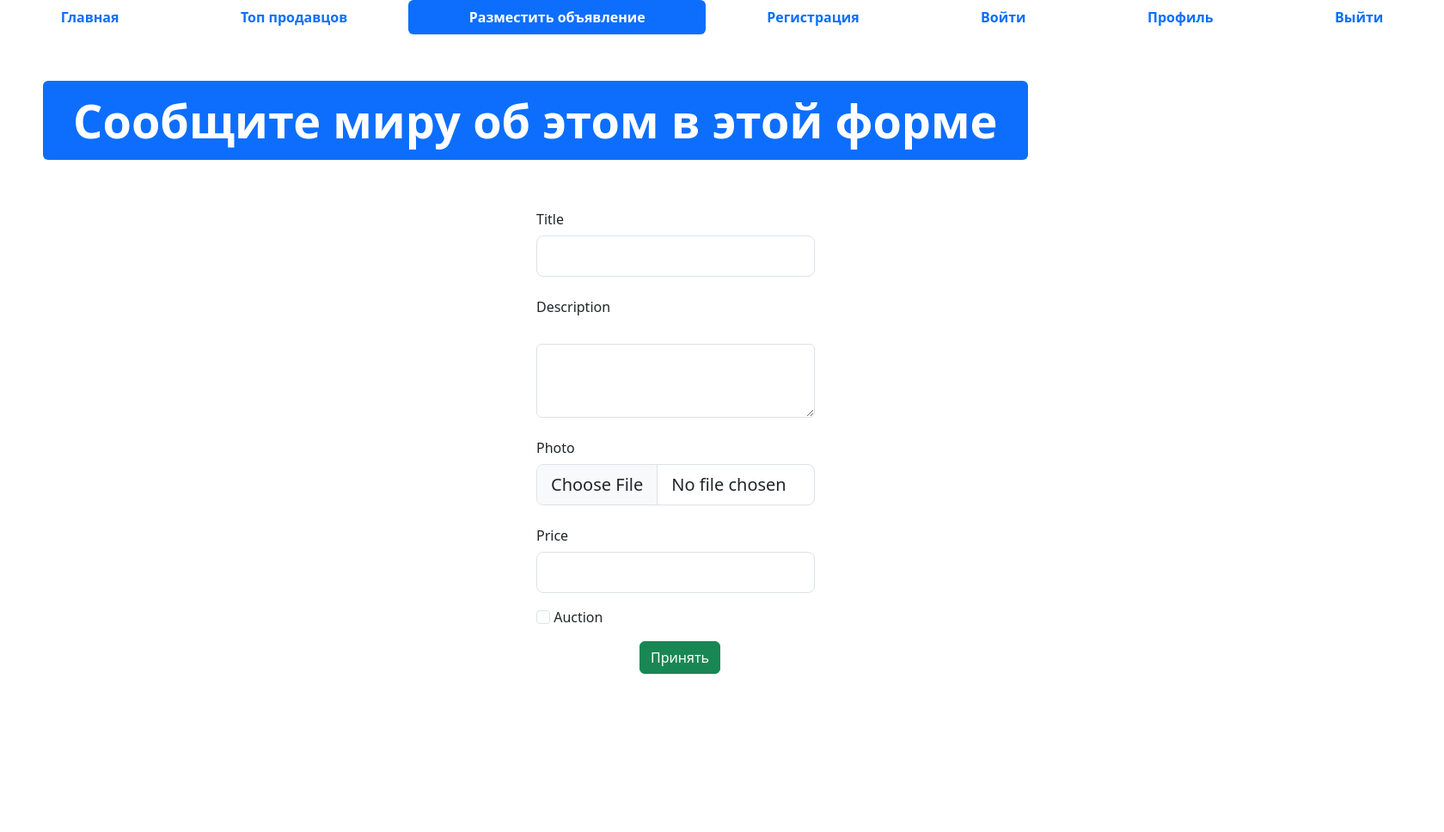
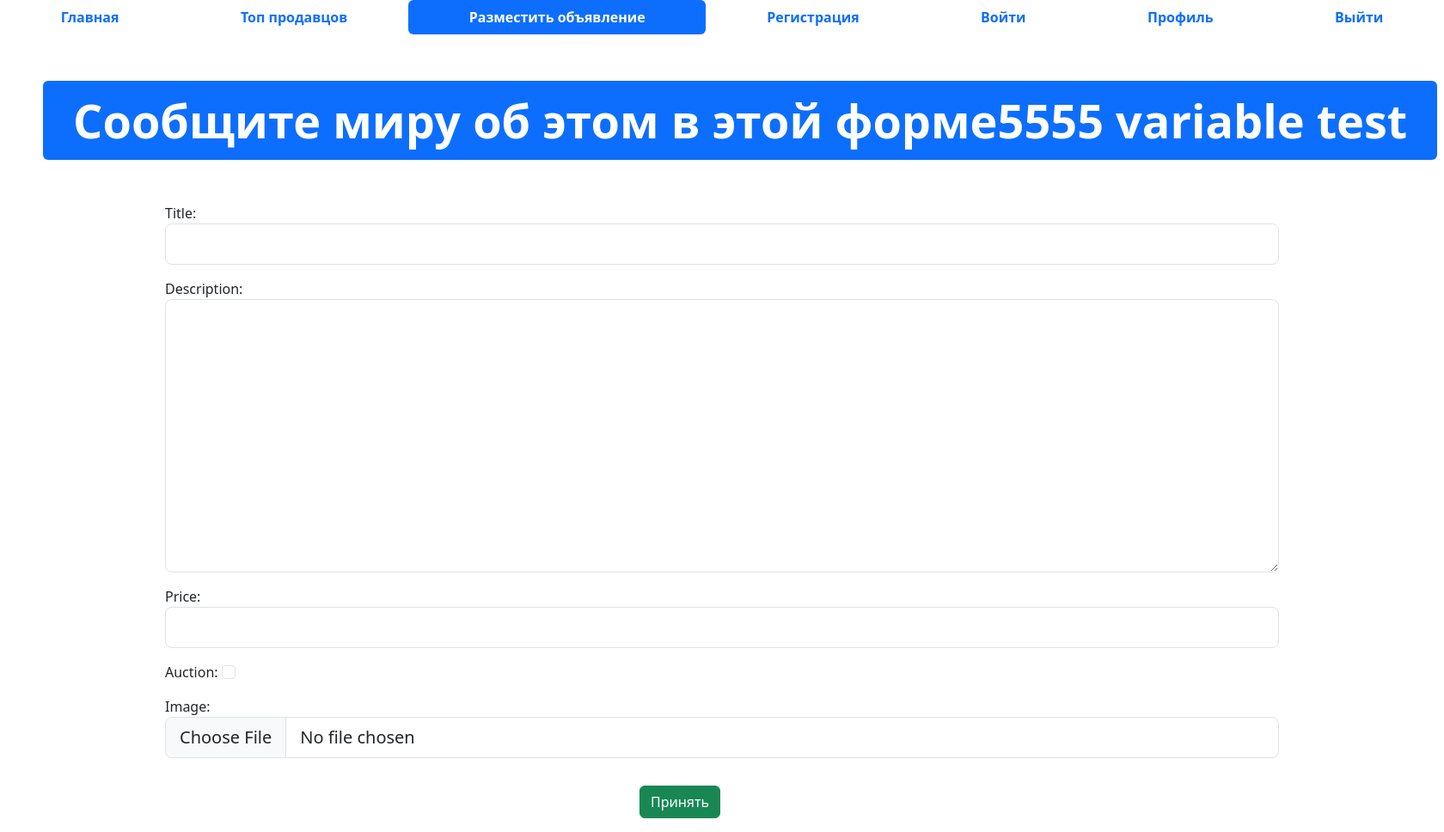
Before and after one commit to Arrkot/lesson_4, a Django app: page /advertisement-post/ in a window 1680 px wide. Shown: the whole page at 86% size. Before the commit the page ends 784 px from the top, so only its background shows below. Run offline with Django 4.2, Linux system fonts and the light colour scheme; some libraries are stand-ins or nearby versions.

Commit message:
lesson_10

```diff
--- a/app_advertisements/forms.py
+++ b/app_advertisements/forms.py
@@ -0,0 +1,39 @@
+# from django import forms
+#
+# class AdvertisementForm(forms.Form):
+#     title = forms.CharField(max_length=64,
+#         widget= forms.TextInput(attrs={'class': 'form-control form-control-lg'}))
+#     description = forms.CharField(
+#         widget= forms.TextInput(attrs={'class': 'form-control form-control-lg'}))
+#     price = forms.DecimalField(
+#         widget= forms.TextInput(attrs={'class': 'form-control form-control-lg'}))
+#     auction = forms.BooleanField(required=False,
+#         widget= forms.TextInput(attrs={'class': 'form-check-input'}))
+#     image = forms.ImageField(
+#         widget= forms.TextInput(attrs={'class': 'form-control form-control-lg'}))
+
+from django import forms
+from django.core.exceptions import ValidationError
+
+
+class AdvertisementsForm(forms.Form):
+    title = forms.CharField(max_length=128,
+        widget=forms.TextInput(attrs={'class': 'form-control form-control-lg'}))
+    description = forms.CharField(
+        widget=forms.Textarea(attrs={'class': 'form-control form-control-lg'}))
+    price = forms.DecimalField(
+        widget=forms.TextInput(attrs={'class': 'form-control form-control-lg'}))
+    auction = forms.BooleanField(required=False,
+        widget=forms.CheckboxInput(attrs={'class': 'form-check-input'}))
+    # user = forms.ForeignKey(User, verbose_name='пользователь', on_delete=models.CASCADE)
+    image = forms.ImageField(
+        widget=forms.FileInput(attrs={'class': 'form-control form-control-lg'}))
+
+    def clean_title(self):
+        data = self.cleaned_data['title']
+        if data[0]=="?":
+            raise forms.ValidationError("заголовок не может начинаться с вопросительного знака")
+
+        # Always return a value to use as the new cleaned data, even if
+        # this method didn't change it.
+        return data
--- a/app_advertisements/urls.py
+++ b/app_advertisements/urls.py
@@ -1,18 +1,19 @@
 from django.urls import path
-from .views import index, top_sellers, placeadd, registrat, login, profil
+from .views import index, top_sellers, advertisement_post, registrat, login, profil, advertisement_post
 from django.conf import settings
 from django.conf.urls.static import static
 from django.contrib import admin
 
 urlpatterns = [
     # path('user/', index),
-    path('', index, name='main_page'),
+    path('', index, name='main-page'),
     path('top-sellers/', top_sellers, name='top-sellers'),
-    path('advertisement-post/', placeadd, name='place_an_add'),
+    path('advertisement-post/', advertisement_post, name='advertisement-post'),
     path('registr/', registrat, name='register'),
     path('login/', login, name='login'),
     path('profile/', profil, name='profile'),
-    path('admin/', admin.site.urls)
+    path('admin/', admin.site.urls),
+
     # path('#/', exitt, name='exit1')
 
 ]
--- a/app_advertisements/views.py
+++ b/app_advertisements/views.py
@@ -1,6 +1,8 @@
 from django.http import HttpResponse
-from django.shortcuts import render
+from django.shortcuts import render, redirect
 from .models import Advertisements
+from .forms import AdvertisementsForm
+from django.urls import reverse
 
 # Create your views here.
 
@@ -13,7 +15,7 @@ def index(request):
 def top_sellers(request):
     return render(request, 'top-sellers.html')
 
-def placeadd(request):
+def advertisement_post(request):
     return render(request, 'advertisement-post.html')
 
 def registrat(request):
@@ -24,3 +26,28 @@ def login(request):
 
 def profil(request):
     return render(request, 'profile.html')
+
+# def advertisement_post(request):
+#
+#     form = AdvertisementsForm()
+#     context = {"form": form}
+#     return render(request, 'advertisement-post.html', context)
+
+
+def advertisement_post(request):
+    if request.method == 'POST':
+        form = AdvertisementsForm(request.POST, request.FILES)
+        if form.is_valid():
+            advertisement = Advertisements(**form.cleaned_data)
+            advertisement.user = request.user
+            advertisement.save()
+            url = reverse('main-page')
+            return redirect(url)
+        else:
+            return render(request, 'advertisement-post.html', {'form': form})
+
+    else:
+        # advertisements = Advertisements.objects.all()
+        context = {'form': AdvertisementsForm, 'var1': 'variable test'}
+        # print(f'cont: {context}')
+        return render(request, 'advertisement-post.html', context)
--- a/templates/advertisement-post.html
+++ b/templates/advertisement-post.html
@@ -1,15 +1,19 @@
-{% extends 'base.html' %}
+{%  extends 'base.html' %}
 {% load static %}
 
+<!DOCTYPE html>
+<html lang="en">
 
-{%  block title  %}advertisement-post{%  endblock  %}
+{% block title %}Объявление{% endblock %}
 
 {% block content %}
 
 
+
+
   <ul class="nav nav-pills sticky-top bg-white nav-fill">
     <li class="nav-item">
-      <a class="nav-link" href="{% url 'main_page' %}">
+      <a class="nav-link" href="{% url 'main-page' %}">
         <span style="font-weight: bold;">Главная</span>
       </a>
     </li>
@@ -18,7 +22,7 @@
       </a>
     </li>
     <li class="nav-item">
-      <a class="nav-link active" aria-current="page" href="{% url 'place_an_add' %}">
+      <a class="nav-link active" aria-current="page" href="{% url 'advertisement-post' %}">
         <span style="font-weight: bold;">Разместить объявление</span>
       </a>
     </li>
@@ -46,53 +50,19 @@
   <div class="row">
     <div class="col" style="margin: 50px;">
       <div class="display-2">
-        <span class="badge bg-primary">Сообщите миру об этом в этой форме</span>
+        <span class="badge bg-primary">Сообщите миру об этом в этой форме5555 {{ var1 }}</span>
       </div>
     </div>
   </div>
   <div class="container">
-    <form method="post">
+    <form method="post" enctype="multipart/form-data">
+      {% csrf_token %}
       <div class="row mb-3">
         <div class="col">
-          <label class="col-sm-4 col-form-label offset-4">Title</label>
-          <div class="col-sm-4 offset-4 w-25">
-            <input type="text" class="form-control form-control-lg">
-          </div>
+          {{ form.as_p }}
         </div>
       </div>
-      <div class="row mb-3">
-        <div class="col">
-          <label class="col-sm-4 col-form-label offset-4">Description</label>
-          <div class="col-sm-4 offset-4 w-25">
-              <label for="" class="form-label"></label>
-              <textarea class="form-control" name="" id="" rows="3"></textarea>
-          </div>
-        </div>
-      </div>
-      <div class="row mb-3">
-        <div class="col">
-          <label class="col-sm-4 col-form-label offset-4">Photo</label>
-          <div class="col-sm-4 offset-4 w-25">
-            <input type="file" class="form-control form-control-lg">
-          </div>
-        </div>
-      </div>
-      <div class="row mb-3">
-        <div class="col">
-          <label class="col-sm-4 col-form-label offset-4">Price</label>
-          <div class="col-sm-4 offset-4 w-25">
-            <input type="text" class="form-control form-control-lg">
-          </div>
-        </div>
-      </div>
-      <div class="row mb-3">
-        <div class="col">
-          <div class="offset-4 w-25">
-            <input type="checkbox" class="form-check-input">
-            <label class="form-check-label">Auction</label>
-          </div>
-        </div>
-      </div>
+
       <div class="row mb-3 offset-sm-5">
         <div class="col">
           <button type="submit" class="btn btn-success">Принять</button>
@@ -100,6 +70,8 @@
       </div>
     </form>
   </div>
+  <!--<script src="js/bootstrap.bundle.min.js"></script>-->
+</body>
 
 {% endblock %}
 </html>
--- a/templates/advertisement.html
+++ b/templates/advertisement.html
@@ -23,7 +23,7 @@
       </a>
     </li>
     <li class="nav-item">
-      <a class="nav-link" href="{% url 'place_an_add' %}">
+      <a class="nav-link" href="{% url 'advertisement-post' %}">
         <span style="font-weight: bold;">Разместить объявление</span>
       </a>
     </li>
--- a/templates/index.html
+++ b/templates/index.html
@@ -8,7 +8,7 @@
 {% block content %}
 <ul class="nav nav-pills sticky-top bg-white nav-fill">
   <li class="nav-item">
-    <a class="nav-link active" aria-current="page" href="{% url 'main_page' %}">
+    <a class="nav-link active" aria-current="page" href="{% url 'main-page' %}">
       <span style="font-weight: bold;">Главная</span>
     </a>
   </li>
@@ -17,7 +17,7 @@
     </a>
   </li>
   <li class="nav-item">
-    <a class="nav-link" href="{% url 'place_an_add' %}">
+    <a class="nav-link" href="{% url 'advertisement-post' %}">
       <span style="font-weight: bold;">Разместить объявление</span>
     </a>
   </li>
--- a/templates/login.html
+++ b/templates/login.html
@@ -9,7 +9,7 @@
 
   <ul class="nav nav-pills sticky-top bg-white nav-fill">
     <li class="nav-item">
-      <a class="nav-link" href="{% url 'main_page' %}">
+      <a class="nav-link" href="{% url 'main-page' %}">
         <span style="font-weight: bold;">Главная</span>
       </a>
     </li>
@@ -18,7 +18,7 @@
       </a>
     </li>
     <li class="nav-item">
-      <a class="nav-link" href="{% url 'place_an_add' %}">
+      <a class="nav-link" href="{% url 'advertisement-post' %}">
         <span style="font-weight: bold;">Разместить объявление</span>
       </a>
     </li>
--- a/templates/profile.html
+++ b/templates/profile.html
@@ -8,7 +8,7 @@
 
   <ul class="nav nav-pills sticky-top bg-white nav-fill">
     <li class="nav-item">
-      <a class="nav-link" href="{% url 'main_page' %}">
+      <a class="nav-link" href="{% url 'main-page' %}">
         <span style="font-weight: bold;">Главная</span>
       </a>
     </li>
@@ -17,7 +17,7 @@
       </a>
     </li>
     <li class="nav-item">
-      <a class="nav-link" href="{% url 'place_an_add' %}">
+      <a class="nav-link" href="{% url 'advertisement-post' %}">
         <span style="font-weight: bold;">Разместить объявление</span>
       </a>
     </li>
--- a/templates/register.html
+++ b/templates/register.html
@@ -11,7 +11,7 @@
 
   <ul class="nav nav-pills sticky-top bg-white nav-fill">
     <li class="nav-item">
-      <a class="nav-link" href="{% url 'main_page' %}">
+      <a class="nav-link" href="{% url 'main-page' %}">
         <span style="font-weight: bold;">Главная</span>
       </a>
     </li>
@@ -20,7 +20,7 @@
       </a>
     </li>
     <li class="nav-item">
-      <a class="nav-link" href="{% url 'place_an_add' %}">
+      <a class="nav-link" href="{% url 'advertisement-post' %}">
         <span style="font-weight: bold;">Разместить объявление</span>
       </a>
     </li>
--- a/templates/top-sellers.html
+++ b/templates/top-sellers.html
@@ -9,7 +9,7 @@
 
   <ul class="nav nav-pills sticky-top bg-white nav-fill">
     <li class="nav-item">
-      <a class="nav-link"  href="{% url 'main_page' %}">
+      <a class="nav-link"  href="{% url 'main-page' %}">
         <span style="font-weight: bold;">Главная</span>
       </a>
     </li>
@@ -18,7 +18,7 @@
       </a>
     </li>
     <li class="nav-item">
-      <a class="nav-link" href="{% url 'place_an_add' %}">
+      <a class="nav-link" href="{% url 'advertisement-post' %}">
         <span style="font-weight: bold;">Разместить объявление</span>
       </a>
     </li>
```
Also changed, not shown: db.sqlite3, media/advertisements/МАтематика_pazp5rD.jpg (added).
